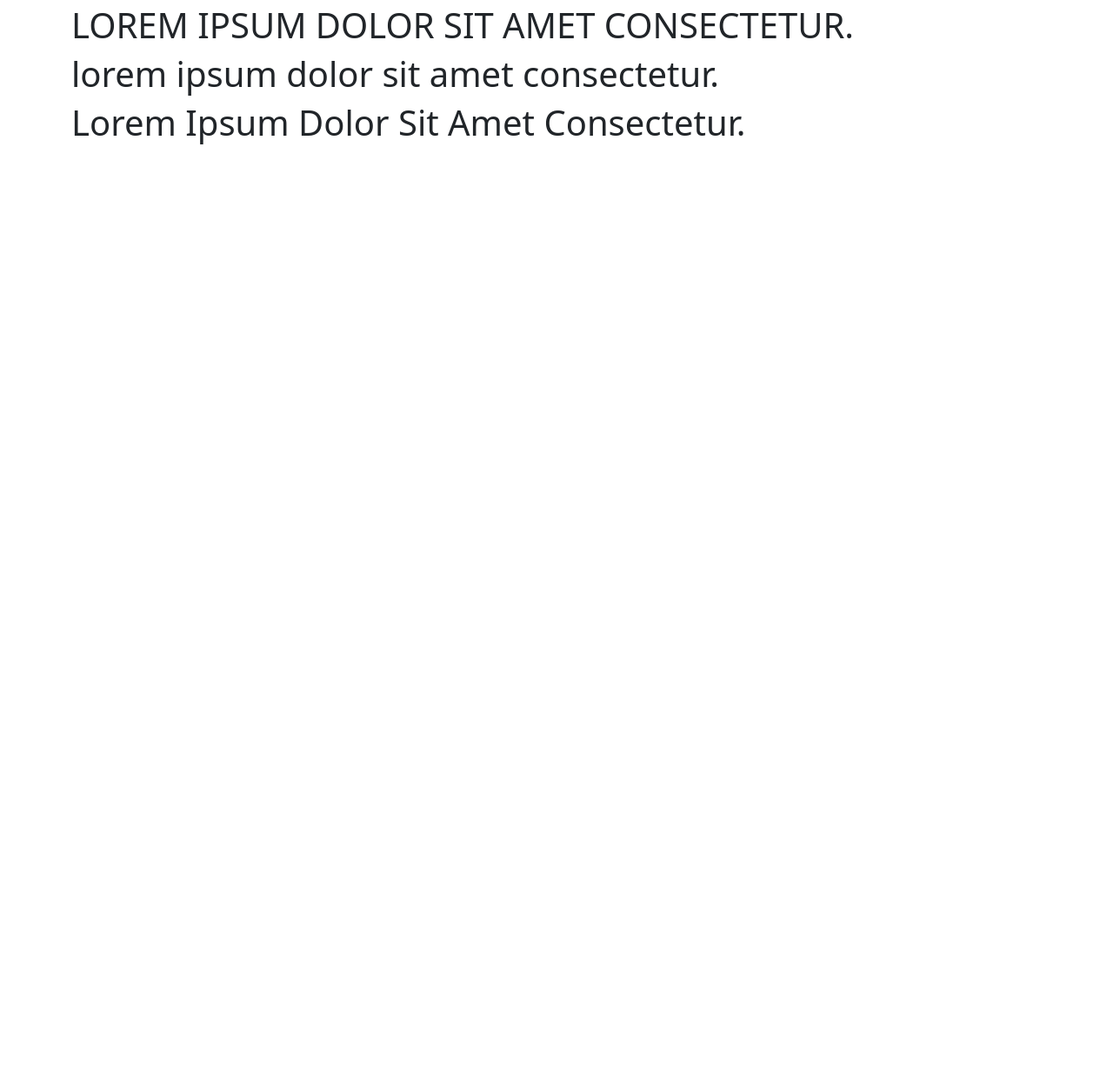
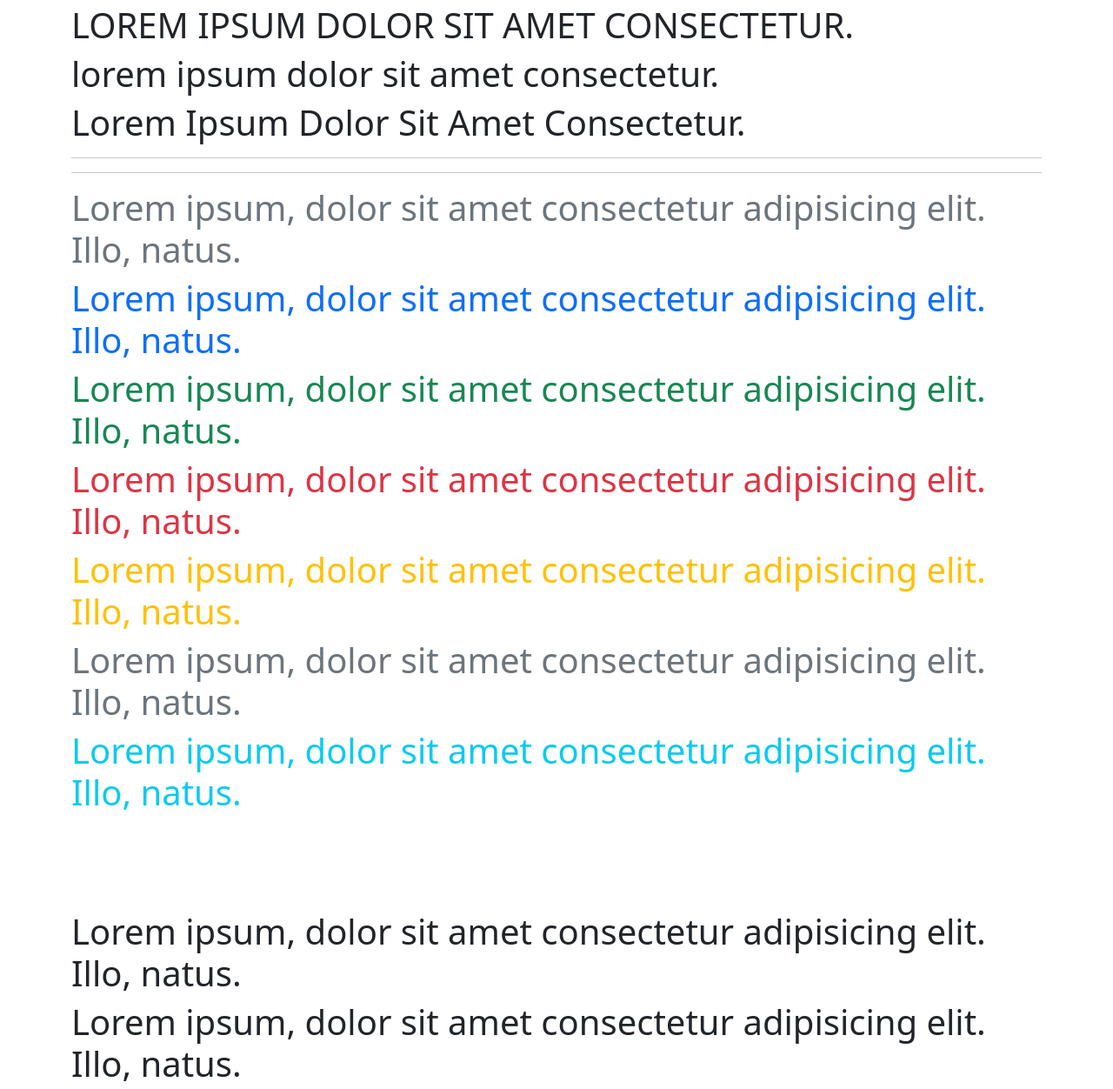
Before and after one commit to SakshamW/basic-bootsstap, a plain HTML site: page index.html in a window 1280 px wide. Shown: the part 5085-6337 px from the top of the page at 87% size. Before the commit the page ends 5258 px from the top, so only its background shows below. Drawn offline with Linux system fonts and the light colour scheme.

Commit message:
Bootstrap colors classess pracrice

```diff
--- a/index.html
+++ b/index.html
@@ -208,6 +208,19 @@
     <h1 class="text-uppercase">Lorem ipsum dolor sit amet consectetur.</h1>
     <h1 class="text-lowercase">Lorem ipsum dolor sit amet consectetur.</h1>
     <h1 class="text-capitalize">Lorem ipsum dolor sit amet consectetur.</h1>
+    <hr>
+    <hr>
+    <h1 class="text-muted">Lorem ipsum, dolor sit amet consectetur adipisicing elit. Illo, natus.</h1>
+    <h1 class="text-primary">Lorem ipsum, dolor sit amet consectetur adipisicing elit. Illo, natus.</h1>
+    <h1 class="text-success">Lorem ipsum, dolor sit amet consectetur adipisicing elit. Illo, natus.</h1>
+    <h1 class="text-danger">Lorem ipsum, dolor sit amet consectetur adipisicing elit. Illo, natus.</h1>
+    <h1 class="text-warning">Lorem ipsum, dolor sit amet consectetur adipisicing elit. Illo, natus.</h1>
+    <h1 class="text-secondary">Lorem ipsum, dolor sit amet consectetur adipisicing elit. Illo, natus.</h1>
+    <h1 class="text-info">Lorem ipsum, dolor sit amet consectetur adipisicing elit. Illo, natus.</h1>
+    <h1 class="text-white">Lorem ipsum, dolor sit amet consectetur adipisicing elit. Illo, natus.</h1>
+    <h1 class="text-dark">Lorem ipsum, dolor sit amet consectetur adipisicing elit. Illo, natus.</h1>
+    <h1 class="text-body">Lorem ipsum, dolor sit amet consectetur adipisicing elit. Illo, natus.</h1>
+    <h1 class="text-light">Lorem ipsum, dolor sit amet consectetur adipisicing elit. Illo, natus.</h1>
 </div>
 </body>
 </html>
```
